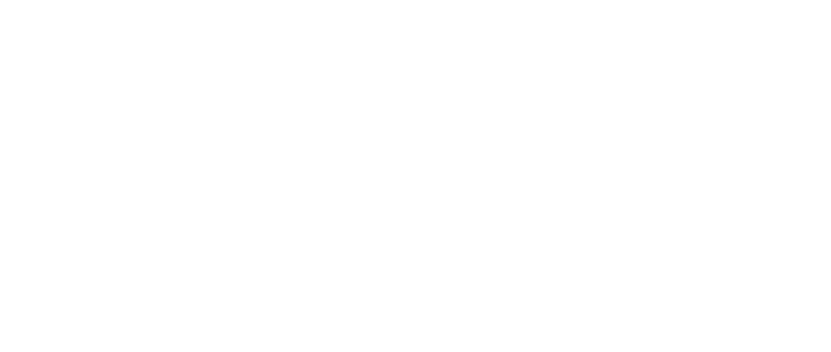
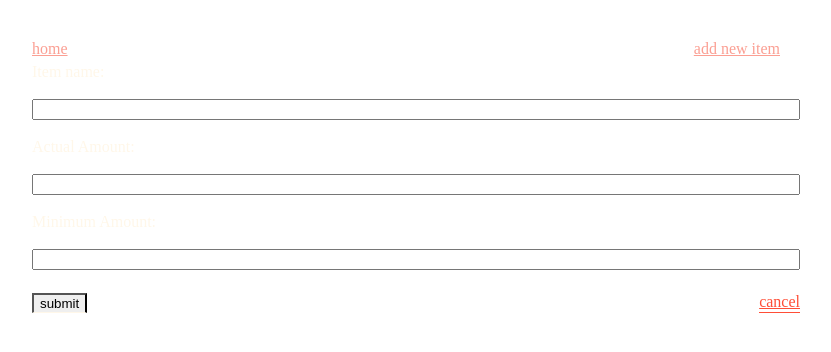
Before and after one commit to esthonisie/inventory-management-vue3, a Vue app: page /create in a window 1280 px wide. Before the commit this address had no page. Shown: the top 352 px of the page, without its empty margins (234-1065 px from the left). Built offline with nearby package versions, Linux system fonts and the light colour scheme; the HTML template or start-up script is replaced by a standard one.

Commit message:
Create form for adding new items to inventory data

```diff
--- a/src/App.vue
+++ b/src/App.vue
@@ -4,6 +4,10 @@
 
 <template>
   <div class="main-container">
+    <nav>
+      <RouterLink to="/">home</RouterLink>
+      <RouterLink to="/create">add new item</RouterLink>
+    </nav>
     <RouterView />
   </div>
 </template>
@@ -14,4 +18,14 @@
     max-width: 768px;
     margin: 40px auto;
   }
+
+  nav {
+    display: flex;
+    justify-content: space-between;
+    padding: 0 10px 5px;
+  }
+
+  a {
+    color: #fb9f93;
+  }
 </style>
--- /dev/null
+++ b/src/domains/inventory/components/InventoryForm.vue
@@ -0,0 +1,62 @@
+<script setup>
+const inventoryData = defineModel('data');
+import { RouterView } from 'vue-router'
+</script>
+
+<template>
+  <form @submit.prevent="submitForm">
+    <div class="labelContainer">
+      <label for="name">Item name:</label>
+    </div><br />
+    <input
+      id="name"
+      name="name"
+      v-model="inventoryData.name"
+    ><br />
+    <div class="labelContainer">
+      <label for="actualAmount">Actual Amount:</label>
+    </div><br />
+    <input
+      id="actualAmount"
+      name="actualAmount"
+      v-model.number="inventoryData.actualAmount"
+    ><br />
+    <div class="labelContainer">
+      <label for="minimumAmount">Minimum Amount:</label>
+    </div><br />
+    <input
+      id="minimumAmount"
+      name="minimumAmount"
+      v-model.number="inventoryData.minimumAmount"
+    ><br />
+    <div class="btnContainer">
+      <button type="submit">submit</button>
+      <RouterLink to="/">cancel</RouterLink>
+    </div>
+  </form>
+</template>
+
+<style scoped>
+  form {
+    color: #fff7e9;
+    width: 100%;
+    display: flex;
+    flex-direction: column;
+    padding: 0 10px;
+  }
+
+  .btnContainer {
+    display: flex;
+    justify-content: space-between;
+    margin-top: 5px;
+  }
+
+  button {
+    border-bottom: 1px solid #fff7e9;
+  }
+
+  a {
+    color: #ff4e37;
+    border-bottom: 1px solid #ff4e37;
+  }
+</style>
--- /dev/null
+++ b/src/domains/inventory/id-generator.js
@@ -0,0 +1,5 @@
+let count = 7;
+
+export function newId() {
+  return ++count;
+}
--- a/src/domains/inventory/store.js
+++ b/src/domains/inventory/store.js
@@ -15,3 +15,4 @@
 export const getInventoryData = computed(() => inventory.value);
 
 // actions
+export const addInventoryData = (data) => inventory.value.push(data);
--- /dev/null
+++ b/src/domains/inventory/views/CreateView.vue
@@ -0,0 +1,33 @@
+<script setup>
+import { ref } from 'vue'
+import { useRouter } from 'vue-router'
+import InventoryForm from '../components/InventoryForm.vue'
+import { addInventoryData } from '../store'
+import { newId } from '../id-generator.js'
+
+const router = useRouter();
+
+const id = newId();
+
+const newInventoryData = ref(
+  {
+    id: id,
+    name: "",
+    actualAmount: null,
+    minimumAmount: null,
+  },
+);
+
+const submitForm = () => {
+  const submitInventoryData = Object.assign({}, newInventoryData.value);
+  addInventoryData(submitInventoryData);
+  router.push({ name: 'home' });
+};
+</script>
+
+<template>
+  <InventoryForm
+    v-model:data="newInventoryData"
+    @submit="submitForm()"
+  />
+</template>
--- a/src/router/index.js
+++ b/src/router/index.js
@@ -7,6 +7,11 @@
     name: 'home',
     component: HomeView
   },
+  {
+    path: '/create',
+    name: 'create',
+    component: () => import('@/domains/inventory/views/CreateView.vue')
+  },
 ];
 
 const router = createRouter({
```
